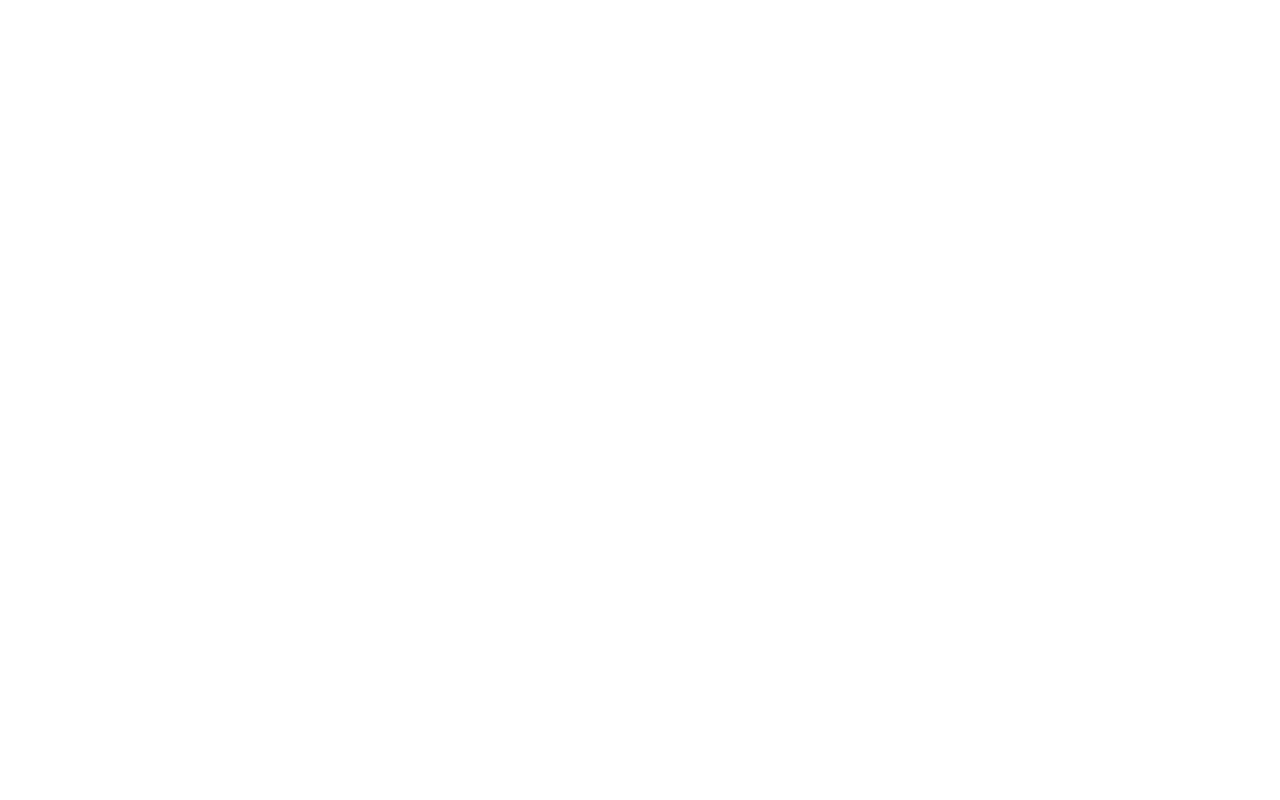
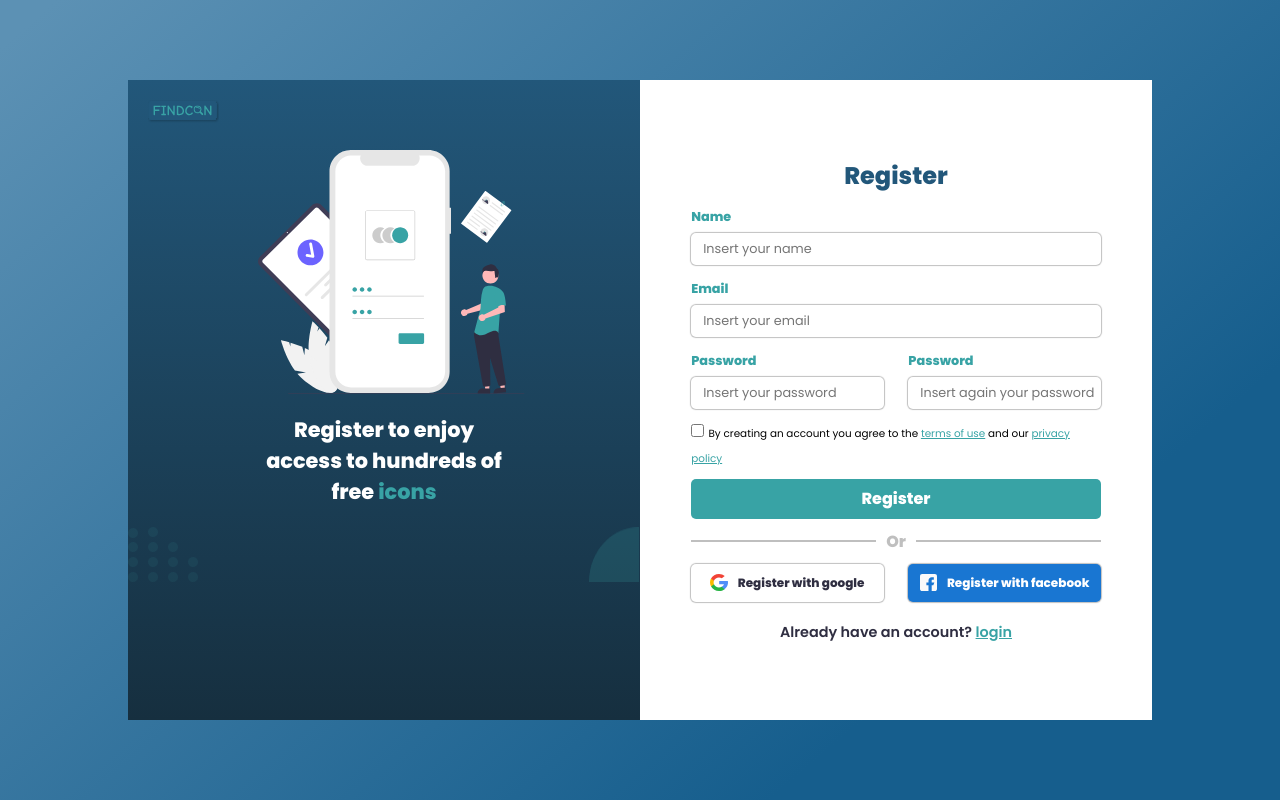
Before and after one commit to Fanreza/FindCon-Login-Register-Page, a plain HTML site: page register.html in a window 1280 px wide. Drawn offline with Linux system fonts and the light colour scheme.

Commit message:
add register page

```diff
--- a/aset/css/style.css
+++ b/aset/css/style.css
@@ -23,7 +23,7 @@ body{
 
 
 /* ==================== Login Section ==================== */
-section.login-box{
+section.box{
 	width: 80%;
 	height: 80%;
 	background-color: #fff;
@@ -32,31 +32,27 @@ section.login-box{
 
 
 /* Left Content */
-section.login-box .left-content{
+section.box .left-content{
 	width: 50%;
 	height: 100%;
 	background: linear-gradient(179.98deg, #22577A 0.01%, #162F3F 99.99%);
 }
 
-section.login-box .left-content .logo{
+section.box .left-content .logo{
 	padding: 20px;
 }
 
-section.login-box .left-content .logo img{
+section.box .left-content .logo img{
 	width: 15%;
 	height: 100%;
 }
 
-section.login-box .left-content .banner{
+section.box .left-content .banner{
 	display: flex;
 	justify-content: center;
 }
 
-section.login-box .left-content .banner img{
-	width: 70%;
-}
-
-section.login-box .left-content .text{
+section.box .left-content .text{
 	margin: 20px auto;
 	text-align: center;
 	width: 50%;
@@ -65,11 +61,11 @@ section.login-box .left-content .text{
 	color: #fff;
 }
 
-section.login-box .left-content .text span{
+section.box .left-content .text span{
 	color: #38A3A5;
 }
 
-section.login-box .left-content .acc{
+section.box .left-content .acc{
 	display: flex;
 	justify-content: space-between;
 }
@@ -80,35 +76,37 @@ section.login-box .left-content .acc{
 
 
 /* Right Content */
-section.login-box .right-content{
+section.box .right-content{
 	width: 50%;
 	height: 100%;
 	background-color: #fff;
+	display: flex;
+	flex-direction: column;
+	justify-content: center;
+	overflow-y: auto;
 }
 
-section.login-box .right-content .head{
+section.box .right-content .head{
 	text-align: center;
-	margin-top: 20px;
-	font-size: 1.3em;
+	width: 100%;
+	font-size: 1em;
 	color: #22577A;
 }
 
-section.login-box .right-content .input form{
+section.box .right-content .input form{
 	display: flex;
 	flex-wrap: wrap;
 	justify-content: center;
 }
 
-section.login-box .right-content .input .email,
-section.login-box .right-content .input .password{
+section.box .right-content .input .input-box{
 	width: 100%;
-	margin-top: 20px;
+	margin-top: 10px;
 	text-align: center;
 }
 
-section.login-box .right-content .input .email label,
-section.login-box .right-content .input .password label{
-	font-size: 1em;
+section.box .right-content .input .input-box label{
+	font-size: .8em;
 	width: 80%;
 	display: inline-block;
 	text-align: left;
@@ -116,8 +114,7 @@ section.login-box .right-content .input .password label{
 	font-weight: 700;
 }
 
-section.login-box .right-content .input .email input,
-section.login-box .right-content .input .password input{
+section.box .right-content .input .input-box input{
 	width: 80%;
 	height: 2.5em;
 	padding-left: 10px;
@@ -126,24 +123,23 @@ section.login-box .right-content .input .password input{
 	border: 2px solid white;
 	box-shadow: 0px 0px 1px 1px rgba(0, 0, 0, 0.25);
 	border-radius: 5px;
-	font-size: 1em;
+	font-size: .8em;
 }
 
-section.login-box .right-content .input .email input:focus,
-section.login-box .right-content .input .password input:focus{
+section.box .right-content .input .input-box input:focus{
 	outline: none;
-	border: 2px solid #38A3A5;;
+	border: 2px solid #38A3A5;
 	box-shadow: none;
 }
 
-section.login-box .right-content .input .button{
-	margin-top: 20px;
+section.box .right-content .input .button{
+	margin-top: 10px;
 	width: 80%;
 }
 
-section.login-box .right-content .input .button button{
+section.box .right-content .input .button button{
 	width: 100%;
-	height: 3em;
+	height: 2.5em;
 	background-color: #38A3A5;
 	outline: none;
 	border: none;
@@ -155,49 +151,49 @@ section.login-box .right-content .input .button button{
 	transition: .2s;
 }
 
-section.login-box .right-content .input .button button:hover{
+section.box .right-content .input .button button:hover{
 	background-color: #22577A;
 	color: #38A3A5;
 }
 
-section.login-box .right-content .or{
+section.box .right-content .or{
 	margin: 10px auto;
 	width: 80%;
 }
 
-section.login-box .right-content .or p{
+section.box .right-content .or p{
 	display: flex;
  	flex-direction: row;
  	color: #BFBFBF;
  	font-weight: 700;
 }
 
-section.login-box .right-content .or p:before,
-section.login-box .right-content .or p:after{
+section.box .right-content .or p:before,
+section.box .right-content .or p:after{
 	content: "";
   	flex: 1 1;
   	border-bottom: 2px solid;
   	margin: auto;
 }
 
-section.login-box .right-content .or p:before{
+section.box .right-content .or p:before{
 	margin-right: 10px
 }
 
-section.login-box .right-content .or p:after{
+section.box .right-content .or p:after{
 	 margin-left: 10px
 }
 
-section.login-box .right-content .sosmed{
+section.box .right-content .sosmed{
 	display: flex;
 	width: 80%;
 	justify-content: space-between;
 	margin: 0 auto;
 }
 
-section.login-box .right-content .google,
-section.login-box .right-content .facebook{
-	width: 45%;
+section.box .right-content .google,
+section.box .right-content .facebook{
+	width: 47%;
 	border-radius: 5px;
 	box-shadow: 0px 0px 1px 1px rgba(0, 0, 0, 0.25);
 	display: flex;
@@ -212,22 +208,27 @@ section.login-box .right-content .facebook{
 	cursor: pointer;
 }
 
-section.login-box .right-content .google{
+section.box .right-content .google img,
+section.box .right-content .facebook img{
+	width: 10%;
+}
+
+section.box .right-content .google{
 	background: #fff;
 	color: #2F2E41;
 }
 
-section.login-box .right-content .facebook{
+section.box .right-content .facebook{
 	background: #1976D2;
 	color: #fff;
 }
 
-section.login-box .right-content .google p,
-section.login-box .right-content .facebook p{
+section.box .right-content .google p,
+section.box .right-content .facebook p{
 	margin-left: 10px;
 }
 
-section.login-box .right-content .bottom-text{
+section.box .right-content .bottom-text{
 	text-align: center;
 	margin-top: 20px;
 	font-weight: 600;
@@ -235,7 +236,47 @@ section.login-box .right-content .bottom-text{
 	font-size: .9em;
 }
 
-section.login-box .right-content .bottom-text span a{
+section.box .right-content .bottom-text span a{
 	color: #38A3A5;
 	text-decoration: underline;
 }
+
+
+
+
+
+
+
+
+
+/* ==================== Register Section ==================== */
+section.box .right-content .input .password-grup{
+	display: flex;
+	justify-content: space-between;
+	width: 80%;
+}
+
+section.box .right-content .input .password-grup .password.input-box{
+	width: 47%;
+}
+
+section.box .right-content .input .password-grup .password.input-box input{
+	width: 100%;
+}
+
+section.box .right-content .input .password-grup .password.input-box label{
+	width: 100%;
+}
+
+section.box .right-content .input .check{
+	margin-top: 10px;
+	width: 80%;
+}
+
+section.box .right-content .input .check label{
+	font-size: .65em;
+}
+
+section.box .right-content .input .check label span a{
+	color: #38A3A5;
+}
--- a/register.html
+++ b/register.html
@@ -3,8 +3,88 @@
 <head>
 	<meta charset="utf-8">
 	<title></title>
+	<link rel="stylesheet" type="text/css" href="aset/css/style.css">
 </head>
 <body>
+	<section class="box">
 
+		<div class="left-content">
+			<div class="logo">
+				<img src="aset/img/logo.svg">
+			</div>
+			<div class="banner">
+				<img src="aset/img/banner2.svg" width="55%">
+			</div>
+			<div class="text">
+				<p>Register to enjoy access to hundreds of free <span>icons</span></p>
+			</div>
+			<div class="acc">
+				<img src="aset/img/add2.png">
+				<img src="aset/img/add1.png">
+			</div>
+		</div>
+
+		<div class="right-content">
+			<div class="head">
+				<h1>Register</h1>
+			</div>
+
+			<div class="input">
+				<form action="" method="">
+					<div class="name input-box">
+						<label for="name">Name</label><br>
+						<input type="name" name="name" id="name" placeholder="Insert your name">
+					</div>
+
+					<div class="email input-box">
+						<label for="email">Email</label><br>
+						<input type="email" name="email" id="email" placeholder="Insert your email">
+					</div>
+
+					<div class="password-grup">
+						<div class="password input-box">
+							<label for="password">Password</label><br>
+							<input type="password" name="password" id="password" placeholder="Insert your password">
+						</div>
+
+						<div class="password input-box">
+							<label for="password-repeat">Password</label><br>
+							<input type="password" name="password" id="password-repeat" placeholder="Insert again your password">
+						</div>
+					</div>
+
+					<div class="check">
+						<input type="checkbox" name="check" id="check">
+						<label for="check">By creating an account you agree to the <span><a href="">terms of use</a></span> and our <span><a href="">privacy policy</a></span></label>
+					</div>
+
+					<div class="button">
+						<button type="submit">Register</button>
+					</div>
+				</form>
+
+				<div class="or">
+					<p>Or</p>
+				</div>
+
+				<div class="sosmed">
+					<button class="google">
+						<img src="aset/img/google.svg">
+						<p>Register with google</p>
+					</button>
+
+					<button class="facebook">
+						<img src="aset/img/facebook.svg">
+						<p>Register with facebook</p>
+					</button>
+				</div>
+
+				<div class="bottom-text">
+					<p>Already have an account?<span> <a href="index.html">login</a></span></p>
+				</div>
+			</div>
+		</div>
+
+	</section>
 </body>
 </html>
```
Also changed, not shown: index.html (+4 -4 lines), aset/img/banner2.svg (added).
